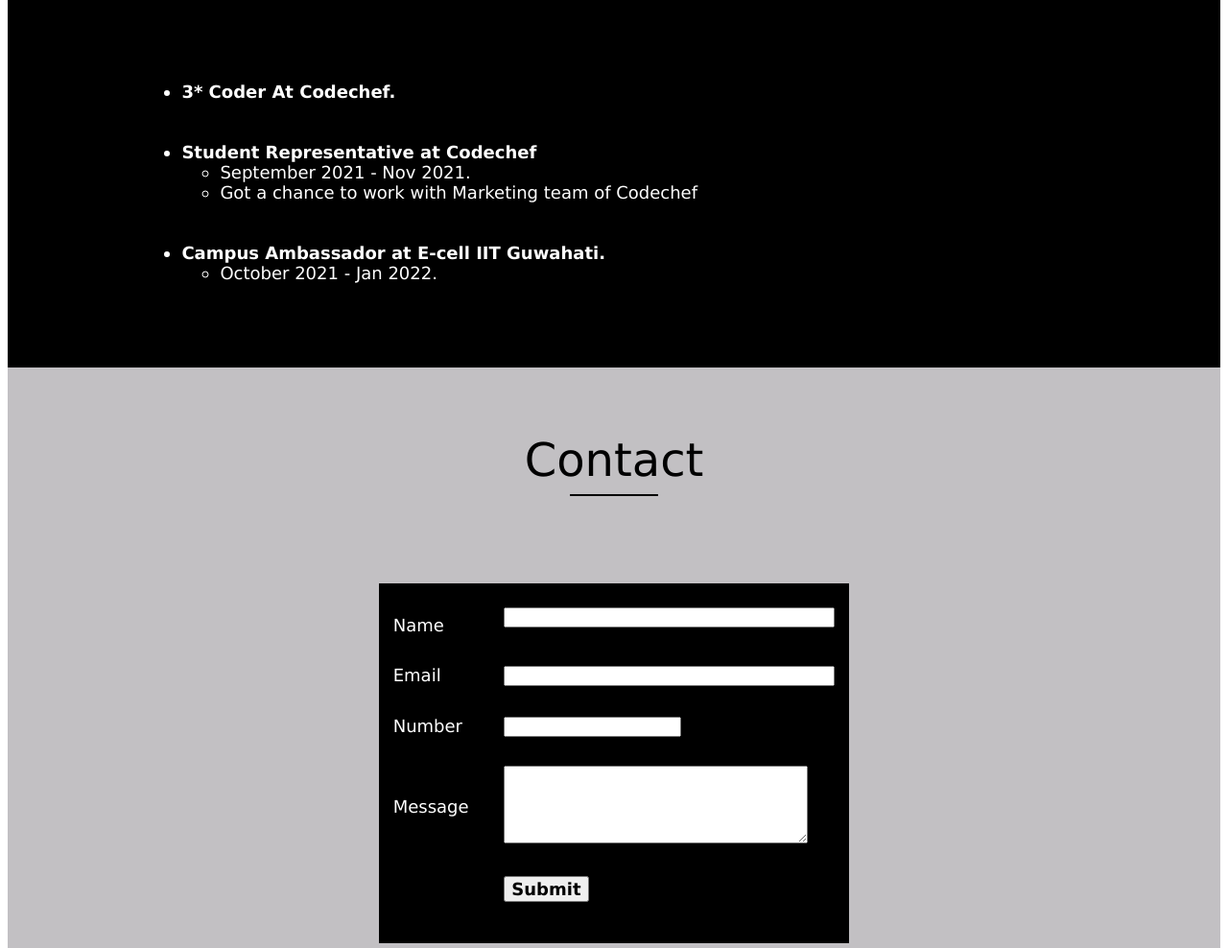
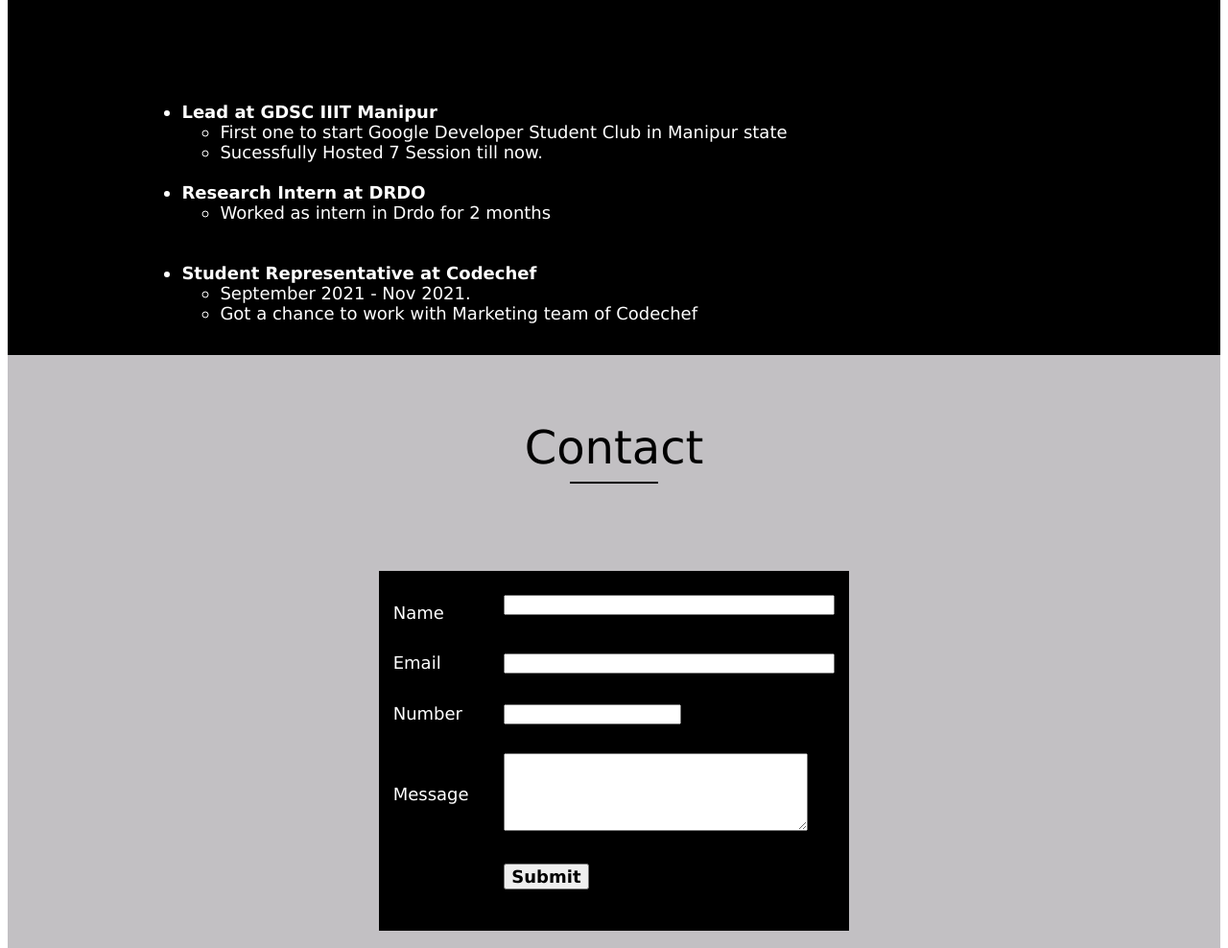
Before and after one commit to Kamleshseervi/KamleshSeervi.github.io, a plain HTML site: page index.html in a window 1280 px wide. Shown: the part 1653-2641 px from the top of the page at 96% size. Drawn offline with Linux system fonts and the light colour scheme.

Commit message:
update achievements

```diff
--- a/index.html
+++ b/index.html
@@ -14,10 +14,6 @@
             <td>
                 <table border="0" cellpadding="15" cellspacing="0" width="90%" align="center">
                     <tr>
-                        <td>
-
-
-                        </td>
 
                         <td>
                             <font face="Comic sans MS" size="6">
@@ -142,7 +138,7 @@
                             <font face="Verdana" size="4" color="white">
                                 Thanks for your interest, here is a quick story of me and this website.
                                 <hr color="black"> Kamlesh Seervi An IIIT Manipur Student
-                                <hr color="black"> I do my work mainly in C-Language, C++ And JAVA. Besides these I know Web Development, LINUX and database as well.
+                                <hr color="black"> I do my work mainly in C, C++, JAVA, Kotlin & Flutter. Besides these I know Web Development, Android Development LINUX and database as well.
                                 <hr color="black"> This website is basically one of my Web Development project which is built using HTML only. Here one can also find ideas for projects in different languages. Thanks again for reading this, because of people like you, it
                                 exists and prospers!
                                 <hr color="black"> Cheers,
@@ -223,10 +219,26 @@
                             <font face="Verdana" size="4" color="white">
                                 <ul>
                                     <li>
-                                        <b>3* Coder At Codechef.</b>
+                                        <b>Lead at GDSC IIIT Manipur</b>
+                                        <ul>
+                                            <li>
+                                                First one to start Google Developer Student Club in Manipur state
+                                            </li>
+                                            <li>
+                                                Sucessfully Hosted 7 Session till now.
+                                            </li>
+                                        </ul>
 
                                     </li>
-
+                                    <br>
+                                    <li>
+                                        <b>Research Intern at DRDO</b>
+                                        <ul>
+                                            <li>
+                                                Worked as intern in Drdo for 2 months
+                                            </li>
+                                        </ul>
+                                    </li>
                                     <li>
                                         <hr color="black">
                                         <hr color="black">
@@ -241,27 +253,7 @@
                                             </li>
                                         </ul>
                                     </li>
-
-                                    <li>
-                                        <hr color="black">
-                                        <hr color="black">
-                                        <hr color="black">
-                                        <b>Campus Ambassador at E-cell IIT Guwahati.</b>
-                                        <ul>
-                                            <li>
-                                                October 2021 - Jan 2022.
-                                            </li>
-
-                                            <hr color="black">
-                                            <hr color="black">
-                                            <hr color="black">
-                                            <hr color="black">
-                                            <hr color="black">
-                                        </ul>
-                                    </li>
-
                                 </ul>
-
                             </font>
                         </td>
                     </tr>
@@ -438,14 +430,6 @@
 								➲
 							</a>
                         </td>
-
-                        <td>
-                        |
-                        </td>
-
-
-
-
                         <td width="13%" valign="top">
                             <b>Website</b>
                             <a href="https://kamleshseervi.github.io/" style="text-decoration:none">
@@ -458,7 +442,6 @@
         </tr>
     </table>
     <!--Footer1(end)-->
-
 
     <!--Footer2(start)-->
     <table id="footer" border="0" width="100%" cellpadding="0" cellspacing="0" bgcolor="black">
```
